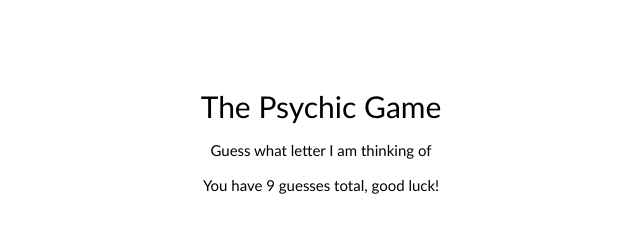
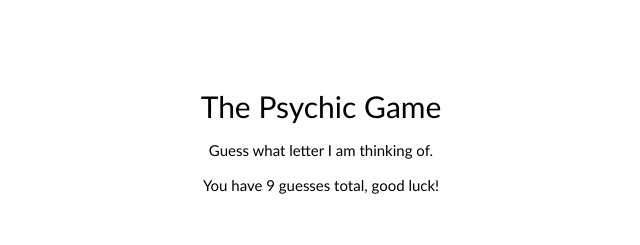
Before and after one commit to chuymgzz/Psychic-Game, a plain HTML site: page index.html in a window 1280 px wide. Shown: the top 245 px of the page, 319-959 px from the left. Drawn offline with Linux system fonts and the light colour scheme.

Commit message:
Update index.html

```diff
--- a/index.html
+++ b/index.html
@@ -28,7 +28,7 @@
         </header>
 <!--Instructions-->
         <div class="instructions">
-          <p class="intro__desc">Guess what letter I am thinking of<br>You have 9 guesses total, good luck!</p>
+          <p class="intro__desc">Guess what letter I am thinking of.<br>You have 9 guesses total, good luck!</p>
           <br>
         </div>
 <!--Game-->
```
